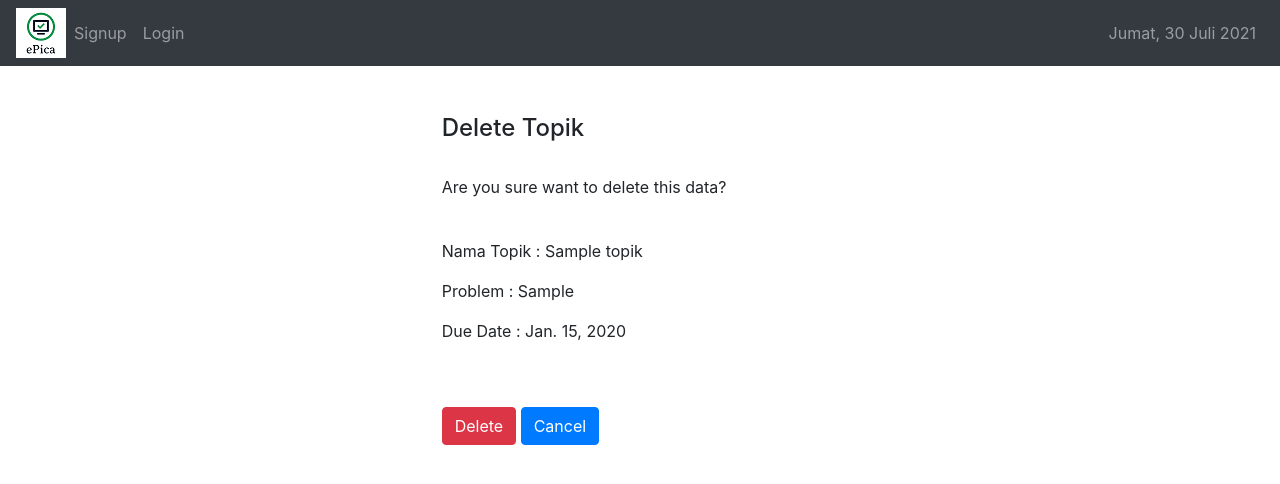
After one commit to setiawankarnata/epics, a Django app: page /pica/delete_topik/1/1/ in a window 1280 px wide. The commit adds this page. Shown: the top 484 px of the page. Run offline with Django 3.2, Linux system fonts and the light colour scheme; tables that the repository leaves empty hold one stand-in row (values such as "Sample post"); some libraries are stand-ins or nearby versions.

```diff
--- a/pica/templates/pica/add_pic.html
+++ b/pica/templates/pica/add_pic.html
@@ -24,7 +24,7 @@
                     <div class="form-group">
                         <label for="exit"></label>
                         <a class="btn btn-warning form-control" id="exit"
-                           href="{% url 'pica:create_pica' %}"><b>Exit</b></a>
+                           href="{% url 'pica:create_pica' meet %}"><b>Exit</b></a>
                     </div>
                 </div>
             </div>
@@ -49,7 +49,7 @@
                         <td>{{ usr.last_name }}</td>
                         <td>{{ usr.email }}</td>
                         <td><a class="btn btn-sm btn-success"
-                               href="{% url 'pica:masukkan_pic' topik.pk usr.pk %}">Add</a></td>
+                               href="{% url 'pica:masukkan_pic' topik.pk usr.pk meet %}">Add</a></td>
                     </tr>
                 {% endfor %}
             </table>
@@ -71,7 +71,7 @@
                         <td>{{ usrt.last_name }}</td>
                         <td>{{ usrt.email }}</td>
                         <td><a class="btn btn-sm btn-danger"
-                               href="{% url 'pica:hapus_pic' topik.pk usrt.pk %}">Remove</a></td>
+                               href="{% url 'pica:hapus_pic' topik.pk usrt.pk meet %}">Remove</a></td>
                     </tr>
                 {% endfor %}
             </table>
--- a/pica/templates/pica/create_activity.html
+++ b/pica/templates/pica/create_activity.html
@@ -25,6 +25,7 @@
             <hr>
             <h6>Problem : {{ topik.problem|safe }}</h6>
             <h6>Action : {{ topik.action|safe }}</h6>
+            <h6>Due date : {{ topik.due_date|date:"l, d F Y" }}</h6>
             <form method="post">
                 {{ form.as_p }}
                 {% csrf_token %}
@@ -41,8 +42,8 @@
                 <tr id="tabel_header">
                     <th>PIC</th>
                     <th>Date</th>
-                    <th>Keterangan</th>
-                    <th>Due Date</th>
+                    <th>Activity/Action</th>
+                    <th>Due Date (New)</th>
                     <th>Status</th>
                     <th></th>
                     <th></th>
--- a/pica/templates/pica/create_peserta.html
+++ b/pica/templates/pica/create_peserta.html
@@ -39,8 +39,8 @@
                 <tr id="tabel_header">
                     <th>Name</th>
                     <th>Email</th>
-                    <th>Company</th>
-                    <th>Departemen</th>
+{#                    <th>Company</th>#}
+                    <th>Div/Dept/Function</th>
                     <th>BOD</th>
                     <th></th>
                     <th></th>
@@ -50,7 +50,7 @@
                     <tr id="tabel_detail">
                         <td id="nama_peserta">{{ pes.name }}</td>
                         <td>{{ pes.email }}</td>
-                        <td>{{ pes.peserta2company.name }}</td>
+{#                        <td>{{ pes.peserta2company.name }}</td>#}
                         <td>{{ pes.peserta2departemen.name }}</td>
                         {% if pes.bod %}
                             <td>Yes</td>
--- /dev/null
+++ b/pica/templates/pica/delete_topik.html
@@ -0,0 +1,24 @@
+{% extends 'base.html' %}
+{% load static %}
+{% block title %}Delete Topik{% endblock %}
+{% block content %}
+    <br><br>
+    <div class="col-lg-4 offset-lg-4">
+        <h4>Delete Topik</h4>
+        <br>
+        <form method="post">
+            {% csrf_token %}
+            <p>Are you sure want to delete this data?</p>
+            <br>
+            <p>Nama Topik : {{ topik.nama_topik }}</p>
+            <p>Problem : {{ topik.problem }}</p>
+            <p>Due Date : {{ topik.due_date }}</p>
+            <br><br>
+            <p>
+                <button class="btn btn-danger" type="submit">Delete</button>
+                <a href="{% url 'pica:add_topik' meet %}">
+                    <button class="btn btn-primary" type="button">Cancel</button>
+                </a></p>
+        </form>
+    </div>
+{% endblock %}
--- a/pica/templates/pica/list_expired_topik.html
+++ b/pica/templates/pica/list_expired_topik.html
@@ -1,5 +1,5 @@
 {% extends 'base.html' %}
-{% block title %}List Expired Topik{% endblock %}
+{% block title %}List Open Topik{% endblock %}
 {% block content %}
     <br>
     <style>
--- a/pica/templates/pica/pdf_daily_meeting.html
+++ b/pica/templates/pica/pdf_daily_meeting.html
@@ -10,7 +10,7 @@
     </style>
     <div class="container">
         <h1 class="text-center">Meeting Summary</h1>
-        <p>Title : <b>{{ meet.title }}</b></p>
+        <p>Forum : <b>{{ meet.meeting2forum.nama_forum }}</b></p>
         <p>Date : {{ meet.meeting_date|date:"l, d M Y" }} | Time : {{ meet.start_time|time:"H:i" }}</p>
         <p>Organizer : {{ meet.organizer }} | Notulen : {{ meet.notulen }}</p>
         <p>Peserta :
@@ -23,8 +23,6 @@
             <p>Topik : <b>{{ top.nama_topik }} </b></p>
             <p>Due Date : {{ top.due_date|date:"l, d M Y" }}</p>
             <p>Function: {{ top.topik2departemen.name }}</p>
-            <p><b>Problem :</b> {{ top.problem|safe }}</p>
-            <p><b>Action :</b> {{ top.action|safe }}</p>
             <p>PIC :
                 {% for k,v in person.items %}
                     {% if k == top.id %}
@@ -34,6 +32,8 @@
                     {% endif %}
                 {% endfor %}
             </p>
+            <p><b>Problem :</b> {{ top.problem|safe }}</p>
+            <p><b>Action :</b> {{ top.action|safe }}</p>
             <hr>
         {% endfor %}
     </div>
--- a/pica/urls.py
+++ b/pica/urls.py
@@ -18,14 +18,14 @@ urlpatterns = [
     path('add_peserta/<int:pk>/', views.add_peserta, name="add_peserta"),
     path('masukkan_peserta/<int:pk1>/<int:pk2>/', views.masukkan_peserta, name="masukkan_peserta"),
     path('hapus_peserta/<int:pk1>/<int:pk2>/', views.hapus_peserta, name="hapus_peserta"),
-    path('create_pica/', views.create_pica, name="create_pica"),
-    path('update_pica/<int:pk>/', views.update_pica, name="update_pica"),
+    path('create_pica/<int:pk>/', views.create_pica, name="create_pica"),
+    path('update_pica/<int:pk1>/<int:pk2>/', views.update_pica, name="update_pica"),
     path('update_pica_action/<int:pk1>/<int:pk2>/', views.update_pica_action, name="update_pica_action"),
-    path('add_pic/<int:pk>/', views.add_pic, name="add_pic"),
+    path('add_pic/<int:pk1>/<int:pk2>/', views.add_pic, name="add_pic"),
     path('meet_render_pdf/<int:pk>/', views.meet_render_pdf, name="meet_render_pdf"),
     path('send_meet_render_pdf/<int:pk>/', views.send_meet_render_pdf, name="send_meet_render_pdf"),
-    path('masukkan_pic/<int:pk1>/<int:pk2>/', views.masukkan_pic, name="masukkan_pic"),
-    path('hapus_pic/<int:pk1>/<int:pk2>/', views.hapus_pic, name="hapus_pic"),
+    path('masukkan_pic/<int:pk1>/<int:pk2>/<int:pk3>/', views.masukkan_pic, name="masukkan_pic"),
+    path('hapus_pic/<int:pk1>/<int:pk2>/<int:pk3>/', views.hapus_pic, name="hapus_pic"),
     path('create_meeting/', views.CreateMeetingView.as_view(), name="create_meeting"),
     path('meeting_dashboard/<int:pk>/', views.meeting_dashboard, name="meeting_dashboard"),
     path('list_pica/<int:pk>/', views.list_pica, name="list_pica"),
@@ -33,6 +33,7 @@ urlpatterns = [
     path('update_activity/<int:pk>/', views.update_activity, name="update_activity"),
     path('delete_activity/<int:pk>/', views.delete_activity, name="delete_activity"),
     path('add_topik/<int:pk>/', views.add_topik, name="add_topik"),
+    path('delete_topik/<int:pk1>/<int:pk2>/', views.delete_topik, name="delete_topik"),
     path('masukkan_topik/<int:pk1>/<int:pk2>/', views.masukkan_topik, name="masukkan_topik"),
     path('hapus_topik/<int:pk1>/<int:pk2>/', views.hapus_topik, name="hapus_topik"),
     path('topik_expired_check/', views.topik_expired_check, name="topik_expired_check"),
--- a/pica/views.py
+++ b/pica/views.py
@@ -182,6 +182,19 @@ def update_activity(request, pk):
     return render(request, 'pica/update_activity.html', context)
 
 
+def delete_topik(request, pk1, pk2):
+    topik = get_object_or_404(Topik, pk=pk2)
+    meet_id = pk1
+    if request.method == "POST":
+        topik.delete()
+        return redirect('pica:add_topik', meet_id)
+    context = {
+        'topik': topik,
+        'meet': meet_id,
+    }
+    return render(request, 'pica/delete_topik.html', context)
+
+
 def delete_activity(request, pk):
     act = get_object_or_404(Activity, pk=pk)
     topik = act.activity2topik.pk
@@ -194,35 +207,38 @@ def delete_activity(request, pk):
     return render(request, 'pica/delete_activity.html', context)
 
 
-def create_pica(request):
+def create_pica(request, pk):
     topiks = Topik.objects.exclude(status="CLOSE").order_by('due_date')
     if request.method == "POST":
         form = CreatePicaForm(request.POST)
         if form.is_valid():
             form.save()
-            return redirect("pica:create_pica")
+            return redirect("pica:create_pica", pk)
     else:
         form = CreatePicaForm()
     context = {
         'form': form,
         'topiks': topiks,
+        'meet': pk,
     }
     return render(request, 'pica/create_pica.html', context)
 
 
-def update_pica(request, pk):
-    topik = get_object_or_404(Topik, pk=pk)
+def update_pica(request, pk1, pk2):
+    topik = get_object_or_404(Topik, pk=pk1)
     all_activity = Activity.objects.filter(activity2topik=topik).order_by('date_activity')
     if request.method == "POST":
         form = UpdatePicaForm(request.POST, instance=topik)
         if form.is_valid():
             form.save()
-            return redirect("pica:create_pica")
+            return redirect("pica:create_pica", pk2)
     else:
         form = UpdatePicaForm(instance=topik)
     context = {
         'form': form,
         'all_activity': all_activity,
+        'meet': pk2,
+        'topik': topik,
     }
     return render(request, 'pica/update_pica.html', context)
 
@@ -465,8 +481,8 @@ def hapus_peserta(request, pk1, pk2):
     return redirect('pica:meeting_dashboard', meet.pk)
 
 
-def add_pic(request, pk):
-    topik = Topik.objects.get(pk=pk)
+def add_pic(request, pk1, pk2):
+    topik = Topik.objects.get(pk=pk1)
     user_topik = topik.topik2user.all()
     if request.method == "POST":
         nama = request.POST['nama_pic']
@@ -481,22 +497,23 @@ def add_pic(request, pk):
         'sisa_user': sisa_user,
         'topik': topik,
         'user_topik': user_topik,
+        'meet': pk2,
     }
     return render(request, 'pica/add_pic.html', context)
 
 
-def masukkan_pic(request, pk1, pk2):
+def masukkan_pic(request, pk1, pk2, pk3):
     topik = Topik.objects.get(pk=pk1)
     usr = User.objects.get(pk=pk2)
     topik.topik2user.add(usr)
-    return redirect('pica:add_pic', topik.pk)
+    return redirect('pica:add_pic', topik.pk, pk3)
 
 
-def hapus_pic(request, pk1, pk2):
+def hapus_pic(request, pk1, pk2, pk3):
     topik = Topik.objects.get(pk=pk1)
     usr = User.objects.get(pk=pk2)
     topik.topik2user.remove(usr)
-    return redirect('pica:add_pic', topik.pk)
+    return redirect('pica:add_pic', topik.pk, pk3)
 
 
 def add_topik(request, pk):
--- a/templates/navbar.html
+++ b/templates/navbar.html
@@ -15,13 +15,13 @@
                     </a>
                     <div class="dropdown-menu" aria-labelledby="navbarDropdownMenuLink">
                         <a class="dropdown-item" href="{% url 'pica:create_meeting' %}">Meeting</a>
-                        <a class="dropdown-item" href="{% url 'pica:create_pica' %}">Topik</a>
+{#                        <a class="dropdown-item" href="{% url 'pica:create_pica' %}">Topik</a>#}
                         <a class="dropdown-item" href="{% url 'pica:create_departemen' %}">Function</a>
                         <a class="dropdown-item" href="{% url 'pica:create_forum' %}">Forum</a>
                         <a class="dropdown-item" href="{% url 'pica:create_company' %}">Company</a>
                         <a class="dropdown-item" href="{% url 'pica:create_peserta' %}">Peserta</a>
                         <a class="dropdown-item" href="{% url 'pica:list_pica' user.id %}">Activity</a>
-                        <a class="dropdown-item" href="{% url 'pica:topik_expired_check'%}">Expired Topik</a>
+                        <a class="dropdown-item" href="{% url 'pica:topik_expired_check'%}">Open Topik</a>
                         <a class="dropdown-item" href="{% url 'pica:search_topik'%}">Search Topik</a>
                     </div>
                 </li>
```
Also changed, not shown: pica/forms.py (+5 -4 lines), pica/models.py (+4 -4 lines), pica/templates/pica/add_topik.html (+10 -6 lines), pica/templates/pica/create_pica.html (+4 -4 lines), pica/templates/pica/meeting_dashboard.html (+5 -5 lines), pica/templates/pica/update_pica.html (+6 -4 lines).
